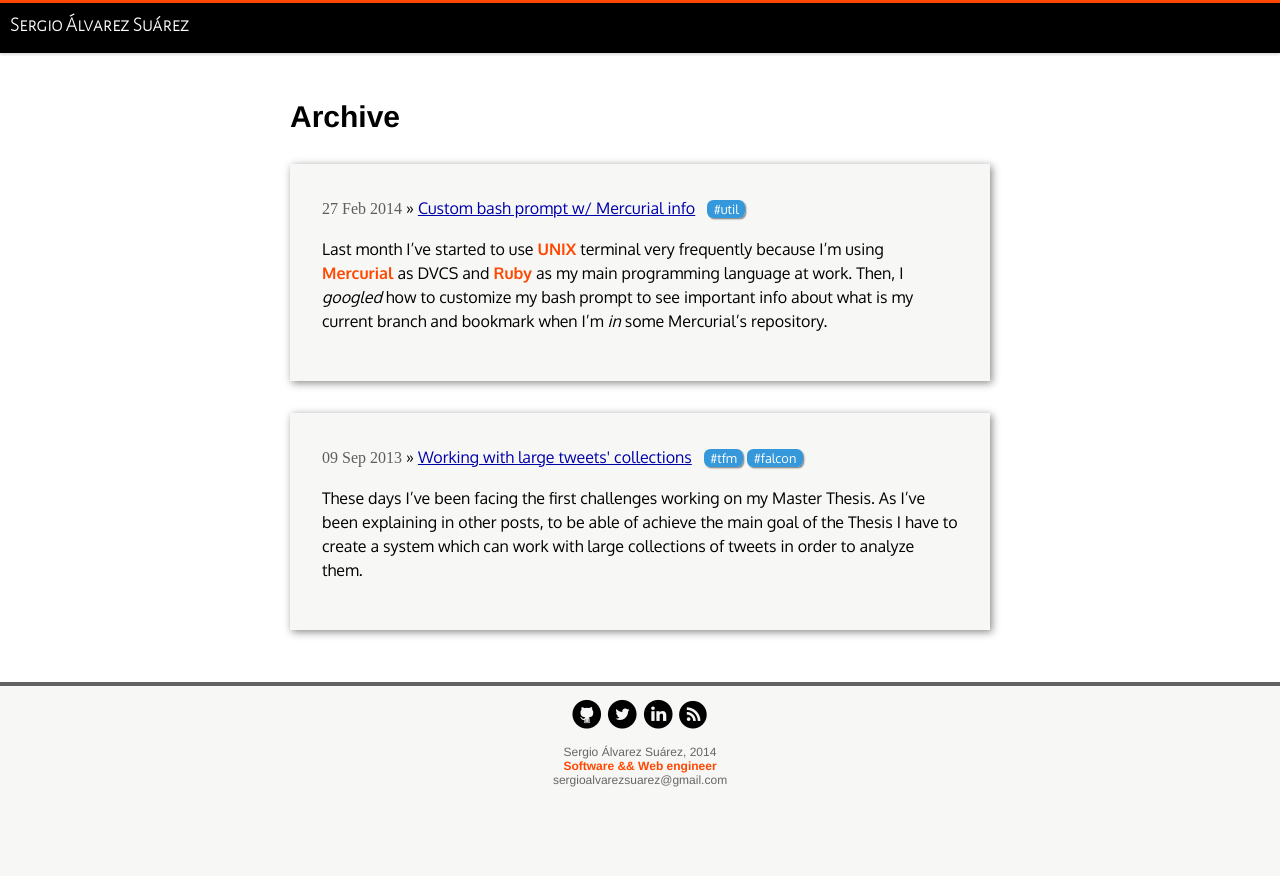
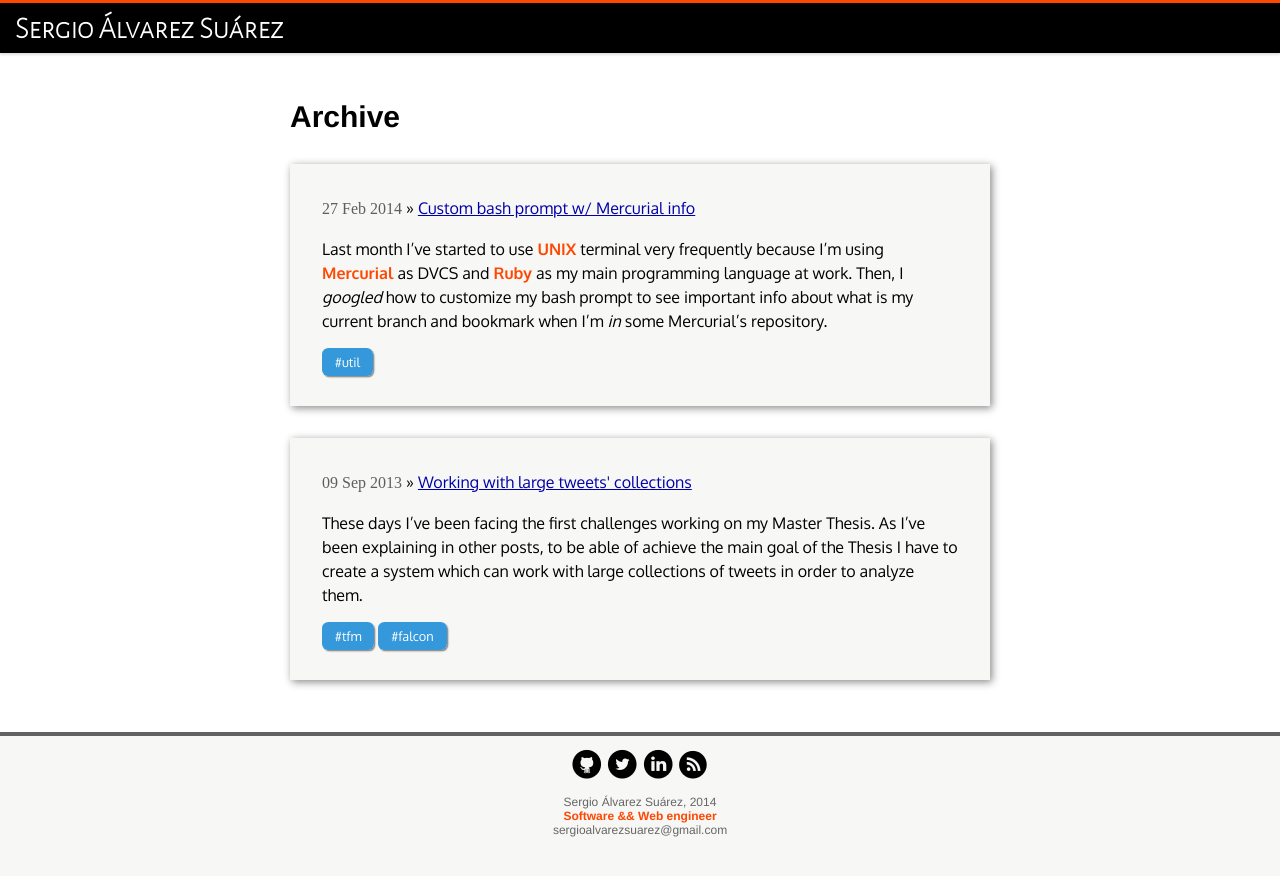
Before and after one commit to sergioalvz/sergioalvz.github.io, a Jekyll site: the page built from archive/index.html, in a window 1280 px wide. Shown: the top 876 px of the page. Built offline with Jekyll 4.4.1, drawn with Linux system fonts in a browser that asks for light colours; some web fonts are replaced; Markdown is read by kramdown in place of the engine named in the settings.

Commit message:
Added favicon. Minor updates. Finishing post about extracting terms

```diff
--- a/archive/index.html
+++ b/archive/index.html
@@ -7,10 +7,10 @@ layout: default
     {% for post in site.posts %}
     <li class="post_excerpt">
       <span>{{ post.date | date_to_string }}</span> &raquo; <a href="{{ post.url }}">{{ post.title }}</a>
+      {{ post.excerpt }}
       {% for tag in post.tags %}
         <span class="tag">#{{ tag }}</span>
       {% endfor %}
-      {{ post.excerpt }}
     </li>
     {% endfor %}
   <ul>
--- a/css/main.css
+++ b/css/main.css
@@ -37,10 +37,10 @@ header {
 }
 
 header > h1 {
-  margin: .5em 0 0 .5em;
+  margin: .25em 0 0 .5em;
   float: left;
 
-  font-size: 2em;
+  font-size: 3em;
 }
 
 header > h1 a {
@@ -52,6 +52,8 @@ header > h1 a:link, header > h1 a:visited {
   color: rgb(255, 255, 255);
   text-decoration: none;
 }
+
+header > h1 a:hover { color: #ff4700;}
 
 .site {
   width: 100%;
@@ -76,7 +78,8 @@ footer > div {
 }
 
 h2 { font-size: 3em; line-height: 1.5em; }
-h3 { font-size: 2.5em; color: #ff4700; }
+h3 { font-size: 2.5em; color: #ff4700; margin: 1em 0; }
+h4 { font-size: 2em; color: rgb(0, 0, 0); margin: 1em 0; }
 
 .meta { font-size: 1.5em; font-family: 'Shadows Into Light Two', cursive; }
 
@@ -129,13 +132,11 @@ h3 { font-size: 2.5em; color: #ff4700; }
   font-family: 'Oxygen', sans-serif;
 }
 
-.last_post_container > p:last-child a:link {
-  color: rgb(0, 0, 0);
-}
+.last_post_container > p:last-child a:link    { color: rgb(0, 0, 0); }
+.last_post_container > p:last-child a:visited { color: rgb(0, 0, 0); }
+.last_post_container > p:last-child a:hover   { color: #ff4700; }
 
-.last_post_container > p:last-child a:visited {
-  color: rgb(0, 0, 0);
-}
+
 
 .post_excerpt {
   padding: 2em;
@@ -177,7 +178,7 @@ ul.posts {
 /* Posts
 /*
 /*****************************************************************************/
-.post     { font-family: 'Oxygen', sans-serif; }
+.post     { font-family: 'Oxygen', sans-serif; margin-bottom: 5em; }
 .post img { max-width: 100%; }
 
 .post p, .post li {
@@ -220,7 +221,7 @@ ul.posts {
 .post pre.terminal code { background-color: #333; }
 
 span.tag {
-  padding: .1em .5em;
+  padding: .5em 1em;
   border-radius: .5em;
   box-shadow: .1em .1em .1em #888888;
 
--- a/index.html
+++ b/index.html
@@ -16,10 +16,10 @@ title: Sergio Álvarez Suárez | Home
     {% assign post = site.posts | first %}
     <div class="post_excerpt">
       <span>{{ post.date | date_to_string }}</span> &raquo; <a href="{{ post.url }}">{{ post.title }}</a>
+      {{ post.excerpt }}
       {% for tag in post.tags %}
         <span class="tag">#{{ tag }}</span>
       {% endfor %}
-      {{ post.excerpt }}
     </div>
     <p><a href="/archive">See more blog posts...</a></p>
   </div>
```
Also changed, not shown: _drafts/sax-streaming-algorithm.md (+45 -3 lines), _posts/2014-02-27-custom-prompt-hg.md (+1 -1 lines), assets/posts/Spain_bounding_boxes.png (added), assets/posts/b2pick_results_panel.png (added), assets/posts/colors-prompt-hg.png (renamed from assets/colors-prompt-hg.png), favicon.png (added).
